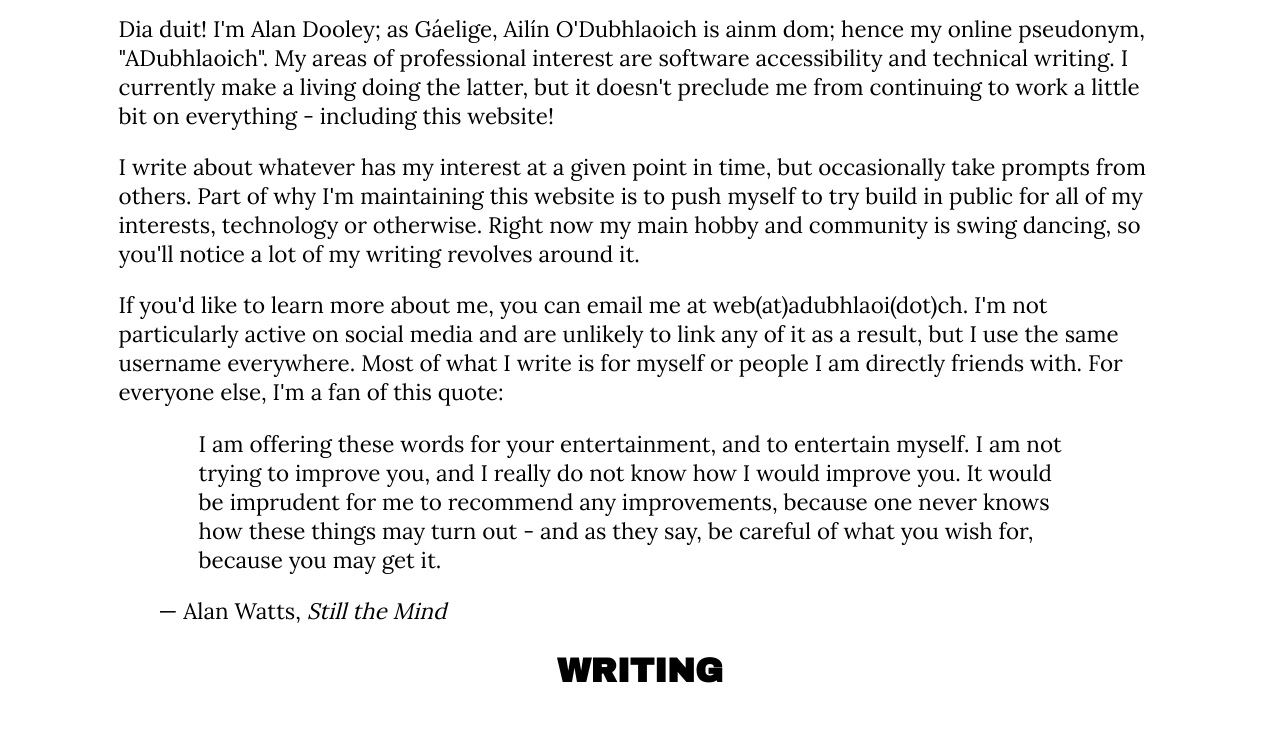
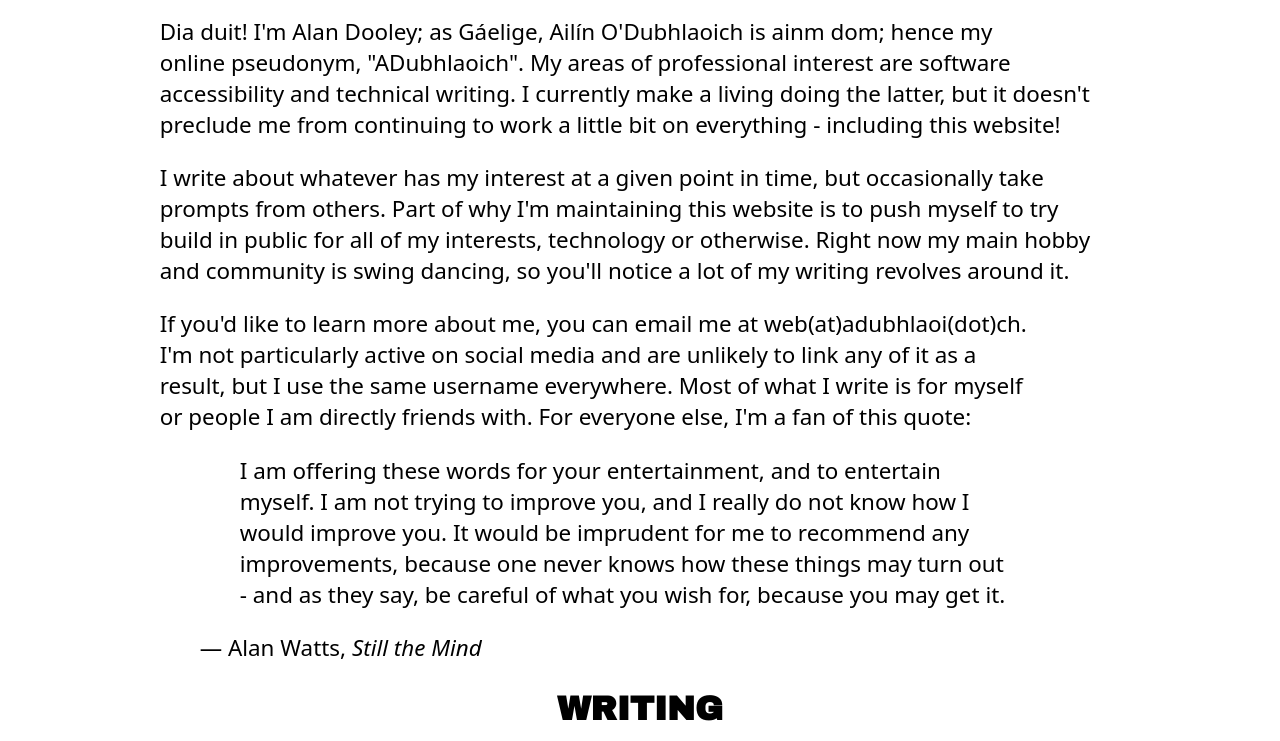
Before and after one commit to ADubhlaoich/adubhlaoich.ie, an Eleventy site: page src/index.md in a window 1280 px wide. Shown: the part 155-896 px from the top of the page. Built offline with nearby package versions, Linux system fonts and the light colour scheme; Eleventy itself is replaced by a stand-in of ours; files that its build step writes are made by us from their sources.

Commit message:
feat: Add global text-wrap: balance to CSS, change body to system-ui
This looks a little weird in some places, but I'm still going to set it.
text-wrap: balance attempts to balance pargraphs of text, and I think it
looks great. There's some clear improvements to be made, but I believe
they have more to do with the general typography.

I've also changed the body text to use system-ui instead of a specific
typeface for the sake of readability and accessibility. A website
shouldn't override a user's browser overrides: system-ui takes the
default interface font on a given system.

I intend to do some farther investigation to figure out precisely how
the browser detects the default interface typefaces.

```diff
--- a/src/_includes/layouts/base.html
+++ b/src/_includes/layouts/base.html
@@ -9,7 +9,7 @@
     <link rel="stylesheet" href="{{ '/css/layout.css' | url }}">
     <link rel="preconnect" href="https://fonts.googleapis.com">
     <link rel="preconnect" href="https://fonts.gstatic.com" crossorigin>
-    <link href="https://fonts.googleapis.com/css2?family=Archivo+Black&family=Lora&display=swap" rel="stylesheet">
+    <link href="https://fonts.googleapis.com/css2?family=Archivo+Black&display=swap" rel="stylesheet">
     <link rel="stylesheet" href="{{ '/css/style.css' | url }}">
 </head>
 
--- a/src/css/style.css
+++ b/src/css/style.css
@@ -1,5 +1,6 @@
 :root {
-    font-family: "Lora", serif;
+    font-family: system-ui, sans-serif;
+    text-wrap: balance;
 }
 
 h1,
```
